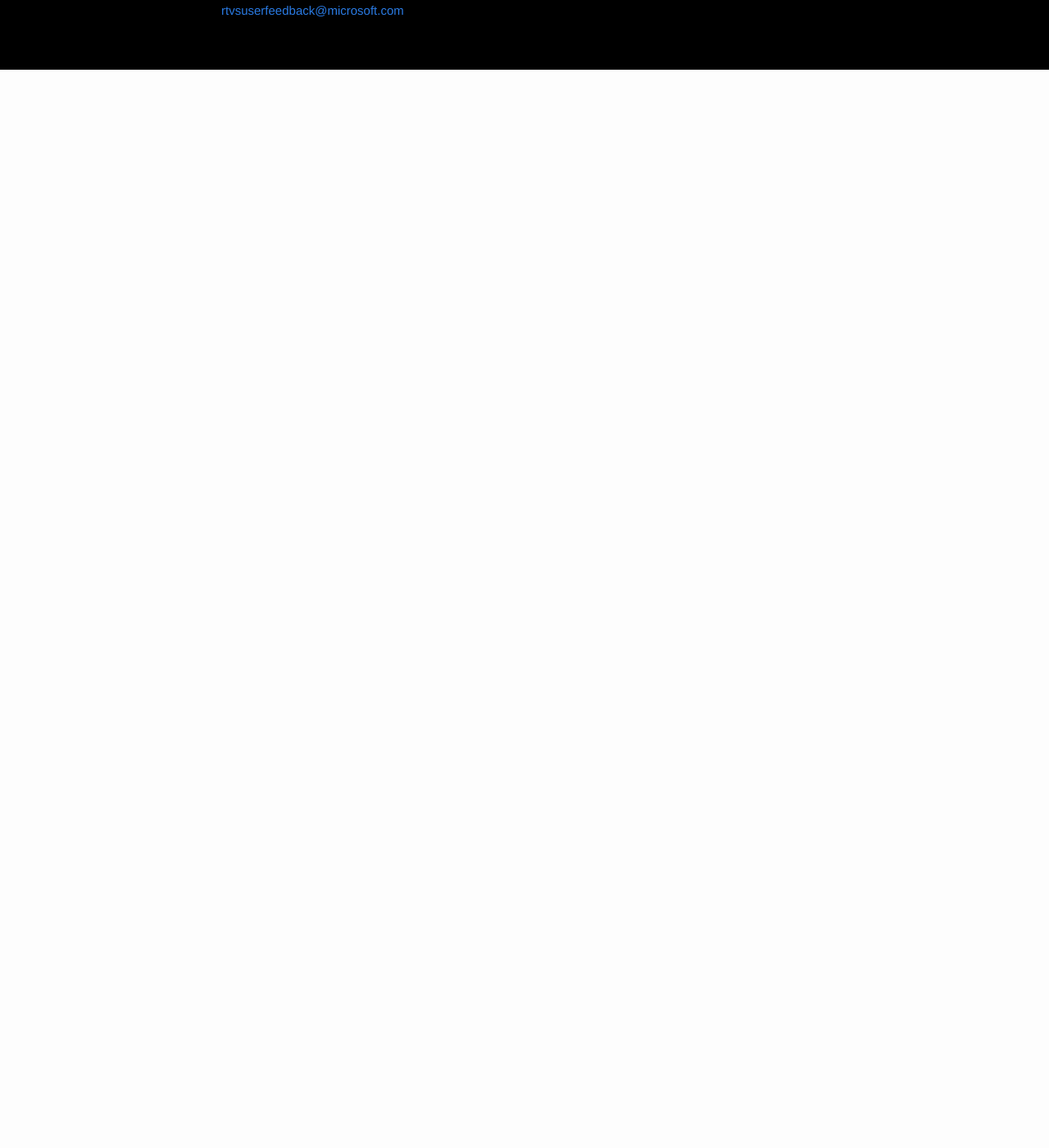
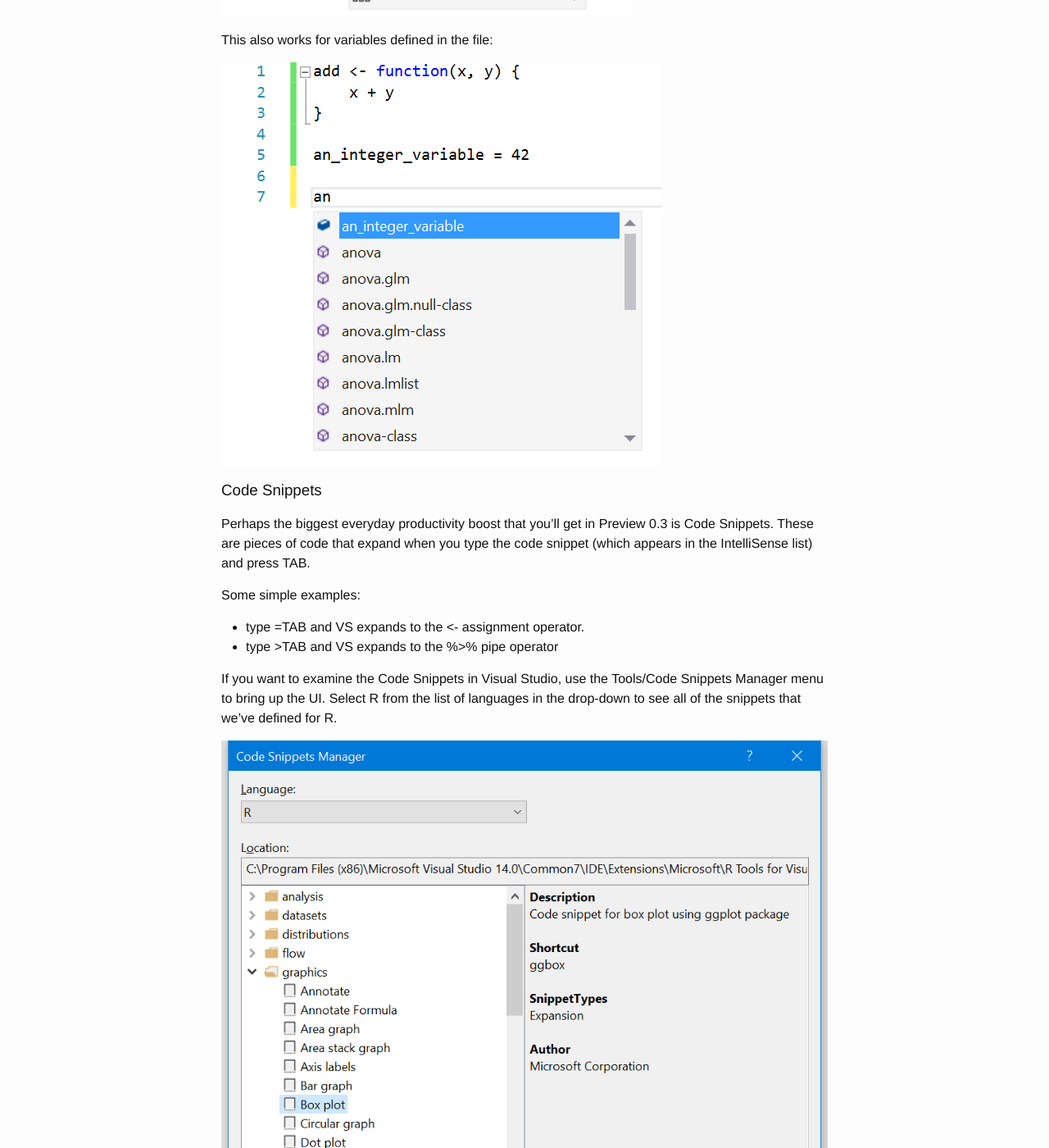
Before and after one commit to microsoft/RTVS-docs, a Jekyll site: the page built from new_for_03.md, in a window 1280 px wide and 1400 px high, scrolled down 3876 px. Shown: the whole window at 82% size. Built offline with Jekyll 4.4.1, drawn with Linux system fonts in a browser that asks for light colours; before the commit the page ends 3961 px from its top, so only the background shows below that; some of the changed text lies outside the part shown.

Commit message:
Added documentation, videos and animated gifs for snippets

```diff
--- a/new_for_03.md
+++ b/new_for_03.md
@@ -49,6 +49,58 @@ which indicates that they are loaded. You can also see details about the package
 along with the path to where the package is installed on your machine.
 
 ## Editor
+
+We have made a lot of new improvements to the editor in this release.
+
+### IntelliSense improvements
+
+The editor now supports IntelliSense for user-defined functions in the same
+file:
+
+![](media/intellisense_same_file_functions.png)
+
+IntelliSense also assists in named parameter completion for functions defined in
+the same file:
+
+![](media/intellisense_parameter_completion.png)
+
+This also works for variables defined in the file:
+
+![](media/intellisense_variable_completion.png)
+
+### Code Snippets
+
+Perhaps the biggest everyday productivity boost that you'll get in Preview 0.3
+is Code Snippets. These are pieces of code that expand when you type the code
+snippet (which appears in the IntelliSense list) and press TAB.
+
+Some simple examples:
+
+- type =TAB and VS expands to the <- assignment operator.
+- type >TAB and VS expands to the %>% pipe operator
+
+If you want to examine the Code Snippets in Visual Studio, use the Tools/Code
+Snippets Manager menu to bring up the UI. Select R from the list of languages in
+the drop-down to see all of the snippets that we've defined for R.
+
+![](media/code_snippets_box_plot.png)
+
+Snippets can be much more than just completion of characters. They can save you
+from having to remember the names of parameters in complex function calls.
+Here's an example of a snippet for reading a CSV file via the `read.csv`
+function:
+
+![](media/code_snippet_expansion.gif)
+
+You can create your own Code Snippets as well; this is well-documented in [this
+MSDN article](https://msdn.microsoft.com/en-us/library/ms165394.aspx).
+
+A code snippet is just an XML file; here's the Code Snippet for the pipe
+operator:
+
+![](media/code_snippet_example.png)
+
+
 -	IntelliSense and parameter help for user-defined functions (single file)
 -	Completion for function arguments and variables declared in the file
 -	Code snippets (type if[tab][tab] or seq[tab][tab]), supports Insert Snippet… and Surround With…
```
Also changed, not shown: media/code_snippet_example.png (added), media/code_snippet_expansion.gif (added), media/code_snippets_box_plot.png (added), media/intellisense_parameter_completion.png (added), media/intellisense_same_file_functions.png (added), media/intellisense_variable_completion.png (added), 1 other file.
